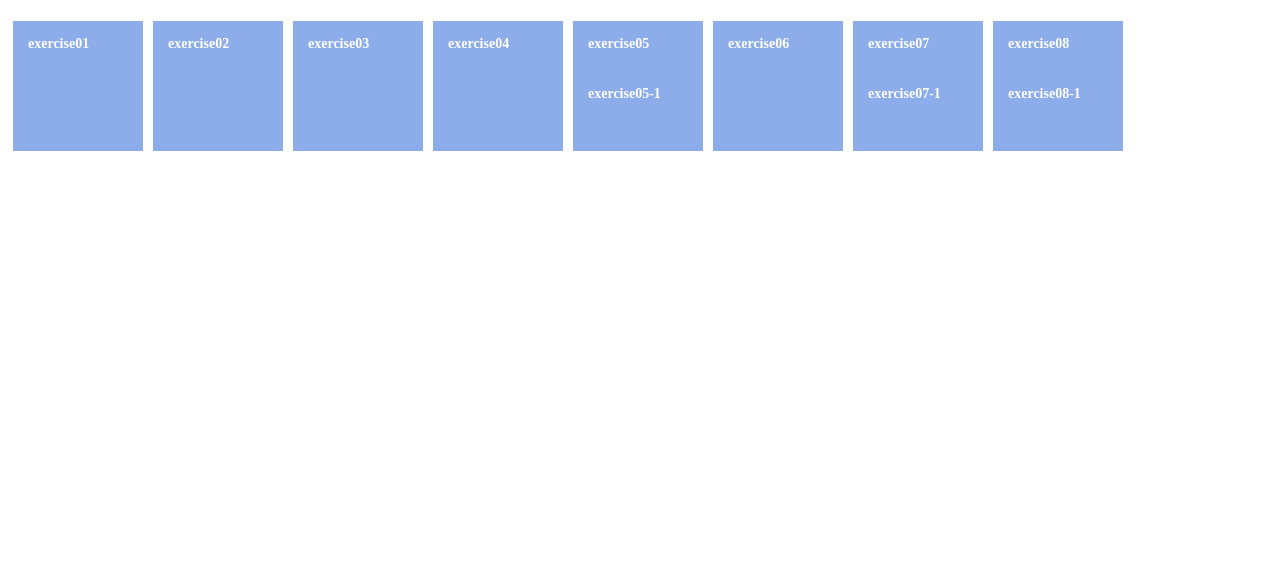
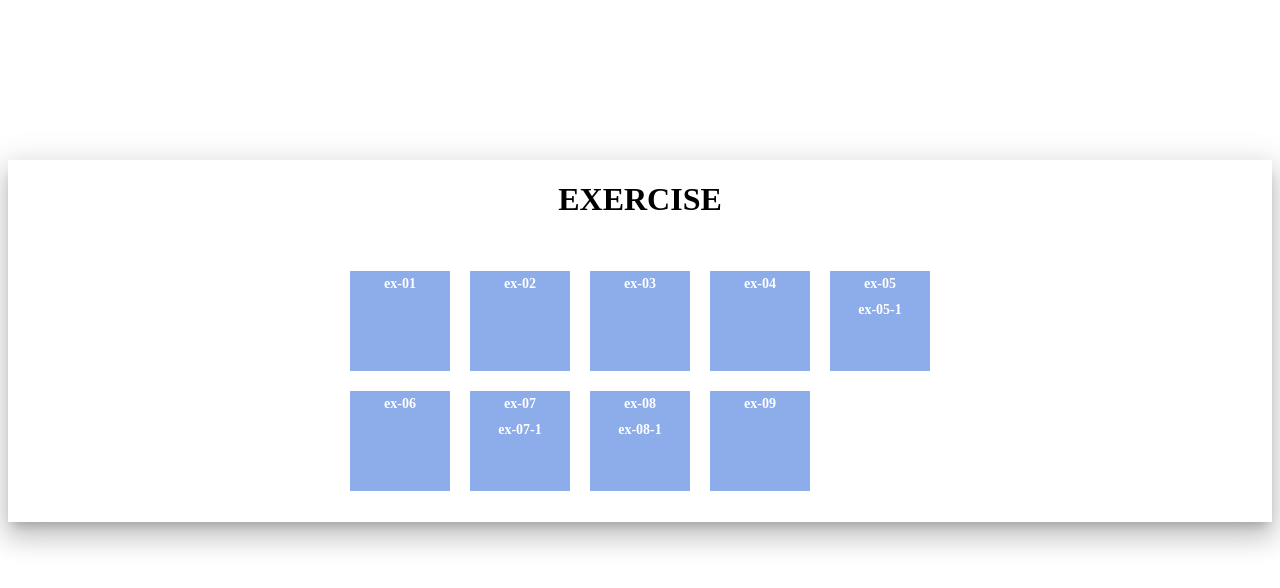
Before and after one commit to bluerumex/css-layout-clone, a website: page index.html in a window 1280 px wide. Drawn offline with Linux system fonts and the light colour scheme.

Commit message:
exercise09 html css

```diff
--- /dev/null
+++ b/exercise09/exercise09.scss
@@ -0,0 +1,93 @@
+h1,
+h2,
+h3,
+h4,
+h5,
+h6,
+body,
+html {
+    padding: 0px;
+    margin: 0px;
+}
+
+.header {
+    display: flex;
+    align-items: center;
+    padding: 50px;
+}
+
+.header .header__menu {
+    padding: 25px 30px;
+    background-color: black;
+    color: white;
+}
+
+.header .header__title {
+    font-size: 20px;
+    font-weight: 700;
+    margin-left: 30px;
+}
+
+.main {
+    display: grid;
+    grid-template-columns: 1fr 2fr;
+    grid-template-rows: minmax(600px, 1fr);
+    padding-left: 50px;
+}
+
+.main__column-one {
+    display: flex;
+    align-items: flex-end;
+}
+
+.main__column-one .main__items {
+    display: flex;
+    flex-direction: column;
+}
+
+.main__items .item__subtitle {
+    text-transform: uppercase;
+    color: rgba(0, 0, 0, 0.5);
+    font-size: 13px;
+    font-weight: 500;
+}
+
+.main__items .item__title {
+    position: relative;
+    left: 90px;
+    z-index: 1;
+    font-size: 120px;
+    font-weight: 600;
+}
+
+.main__items .item__info {
+    color: rgba(0, 0, 0, 0.5);
+    font-size: 13px;
+}
+
+.main__items .item__tour {
+    text-transform: uppercase;
+    font-size: 15px;
+    font-weight: 600;
+    margin-top: 100px;
+}
+
+.main__column-two .main__image {
+    position: relative;
+    height: 100%;
+    width: 100%;
+    background-image: url('https://i.pinimg.com/564x/ba/5f/06/ba5f06d0b257ef81e08cbf51f76d0a4e.jpg');
+    background-size: cover;
+    background-position: center center;
+}
+
+.main__page {
+    display: inline-block;
+    position: absolute;
+    left: 0px;
+    bottom: 0px;
+    font-size: 16px;
+    font-weight: 600;
+    padding: 20px;
+    background-color: #fff;
+}
--- a/index.html
+++ b/index.html
@@ -6,21 +6,45 @@
     <meta http-equiv="X-UA-Compatible" content="ie=edge">
     <title>Advanced CSS</title>
     <style>
+        .container {
+            display: flex;
+            flex-direction: column;
+            align-items: center;
+            margin-top: 20vh;
+	        box-shadow: 0 16px 24px 2px rgba(0, 0, 0, .14), 0 6px 30px 5px rgba(0, 0, 0, .12), 0 8px 10px -5px rgba(0, 0, 0, .2);
+        }
+
         .container ul {
-            display: flex;
-            padding: 0px;
+            display: grid;
+            grid-template-columns: repeat(5, 1fr);
+            grid-gap: 10px;
+            padding: 10px;
             list-style: none;
         }
 
         .container ul li {
             display: flex;
-            align-items: center;
             flex-direction: column;
             height: 100px;
             width: 100px;
             background-color: #8cacea;
-            padding: 15px;
             margin: 5px;
+        }
+
+        .container ul li .container__item {
+            display: flex;
+            flex-direction: column;
+            height: 100%;
+            width: 100%;
+        }
+
+        .container ul li {
+            transition: transform 1s;
+        }
+
+        .container ul li:hover {
+            transform:translateY(-5px);
+            transition: color 0.5s transform 1s;
         }
 
         .container a {
@@ -28,41 +52,61 @@
             font-weight: 600;
             text-decoration: none;
             color: white;
-            display: block;
-            width: 100%;
-            height: 100%;
+            margin: 5px auto;
         }
     </style>
 </head>
 <body>
     <div class="container">
+        <h1 class="container__title">EXERCISE</h1>
         <ul>
             <li>
-                <a href="./exercise01/index.html">exercise01</a>
+                <div class="container__item">
+                    <a href="./exercise01/index.html">ex-01</a>
+                </div>
             </li>
             <li>
-                <a href="./exercise02/index.html">exercise02</a>
+                <div class="container__item">
+                    <a href="./exercise02/index.html">ex-02</a>
+                </div>
             </li>
             <li>
-                <a href="./exercise03/index.html">exercise03</a>
+                <div class="container__item">
+                    <a href="./exercise03/index.html">ex-03</a>
+                </div>
             </li>
             <li>
-                <a href="./exercise04/index.html">exercise04</a>
+                <div class="container__item">
+                    <a href="./exercise04/index.html">ex-04</a>
+                </div>
             </li>
             <li>
-                <a href="./exercise05/index.html">exercise05</a>
-                <a href="./exercise05/copy/index.html">exercise05-1</a>
+                <div class="container__item">
+                    <a href="./exercise05/index.html">ex-05</a>
+                    <a href="./exercise05/copy/index.html">ex-05-1</a>
+                </div>
             </li>
             <li>
-                <a href="./exercise06/index.html">exercise06</a>
+                <div class="container__item">
+                    <a href="./exercise06/index.html">ex-06</a>
+                </div>
             </li>
             <li>
-                <a href="./exercise07/index.html">exercise07</a>
-                <a href="./exercise07/copy/index.html">exercise07-1</a>
+                <div class="container__item">
+                    <a href="./exercise07/index.html">ex-07</a>
+                    <a href="./exercise07/copy/index.html">ex-07-1</a>
+                </div>
             </li>
             <li>
-                <a href="./exercise08/index.html">exercise08</a>
-                <a href="./exercise08/copy/index.html">exercise08-1</a>
+                <div class="container__item">
+                    <a href="./exercise08/index.html">ex-08</a>
+                    <a href="./exercise08/copy/index.html">ex-08-1</a>
+                </div>
+            </li>
+            <li>
+                <div class="container__item">
+                    <a href="./exercise09/index.html">ex-09</a>
+                </div>
             </li>
         </ul>
     </div>
```
Also changed, not shown: exercise09/index.html (added, +40 -0 lines).
